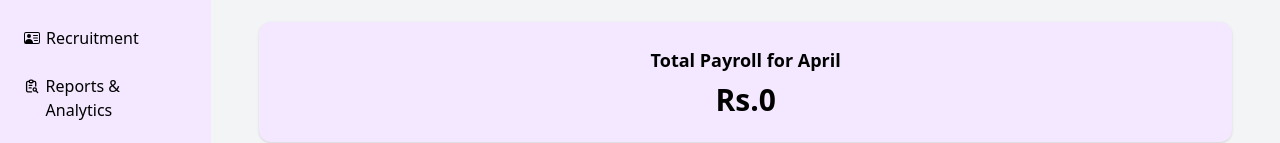
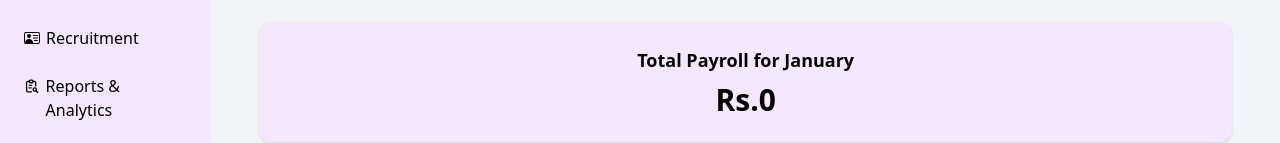
Before and after one commit to LumbiniChathurani/hr-client-fe, a React (Vite) app: page /payroll in a window 1280 px wide. Shown: the part 250-393 px from the top of the page. Built offline with nearby package versions, Linux system fonts and the light colour scheme; no server answers.

Commit message:
month name change

```diff
--- a/src/pages/PayrollPage.tsx
+++ b/src/pages/PayrollPage.tsx
@@ -44,7 +44,7 @@ const convertToPayrollData = (entry: PayrollEntry): PayrollData => ({
 });
 
 const PayrollPage = () => {
-  const [month, setMonth] = useState("April");
+  const [month, setMonth] = useState<number>(1);
   const [monthNum, setMonthNum] = useState<number>(new Date().getMonth());
   const [payroll, setPayroll] = useState<PayrollEntry[]>([]);
   const [searchTerm, setSearchTerm] = useState("");
@@ -141,7 +141,7 @@ const PayrollPage = () => {
         {/* select payroll month */}
         <select
           value={month}
-          onChange={(e) => setMonth(e.target.value)}
+          onChange={(e) => setMonth(parseInt(e.target.value))}
           className="px-4 py-2 rounded border bg-white border-gray-300 dark:bg-dark-purple-muted dark:text-white"
         >
           {Array.from({ length: 12 }, (_, i) => {
@@ -193,7 +193,9 @@ const PayrollPage = () => {
 
       {/* Summary */}
       <div className="bg-light-purple dark:bg-dark-purple-muted p-6 rounded-xl shadow text-center mb-6">
-        <h2 className="text-lg font-semibold">Total Payroll for {month}</h2>
+        <h2 className="text-lg font-semibold">
+          Total Payroll for {getMonthName(month)}
+        </h2>
         <p className="text-3xl font-bold mt-2">Rs.{total.toLocaleString()}</p>
       </div>
 
@@ -296,8 +298,7 @@ const PayrollPage = () => {
   );
 };
 
-function range(start: number, end: number): number[] {
-  return Array.from({ length: end - start + 1 }, (_, i) => start + i);
+function getMonthName(monthNum: number): string {
+  return new Date(0, monthNum - 1).toLocaleString("default", { month: "long" });
 }
-
 export default PayrollPage;
```
